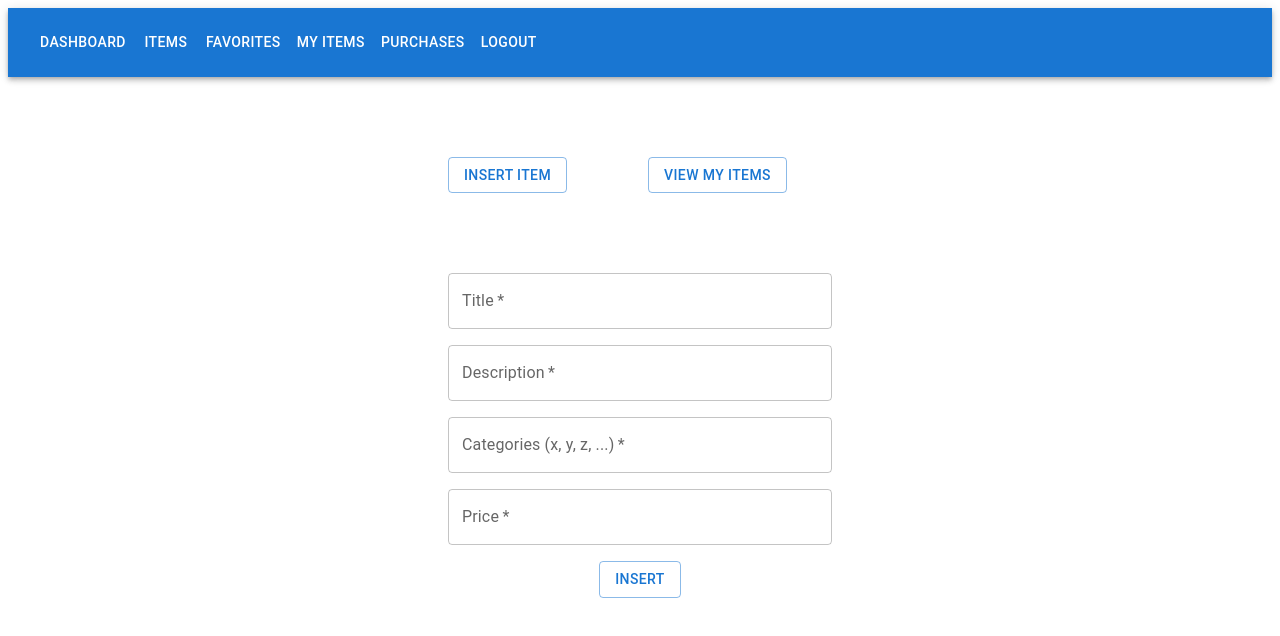
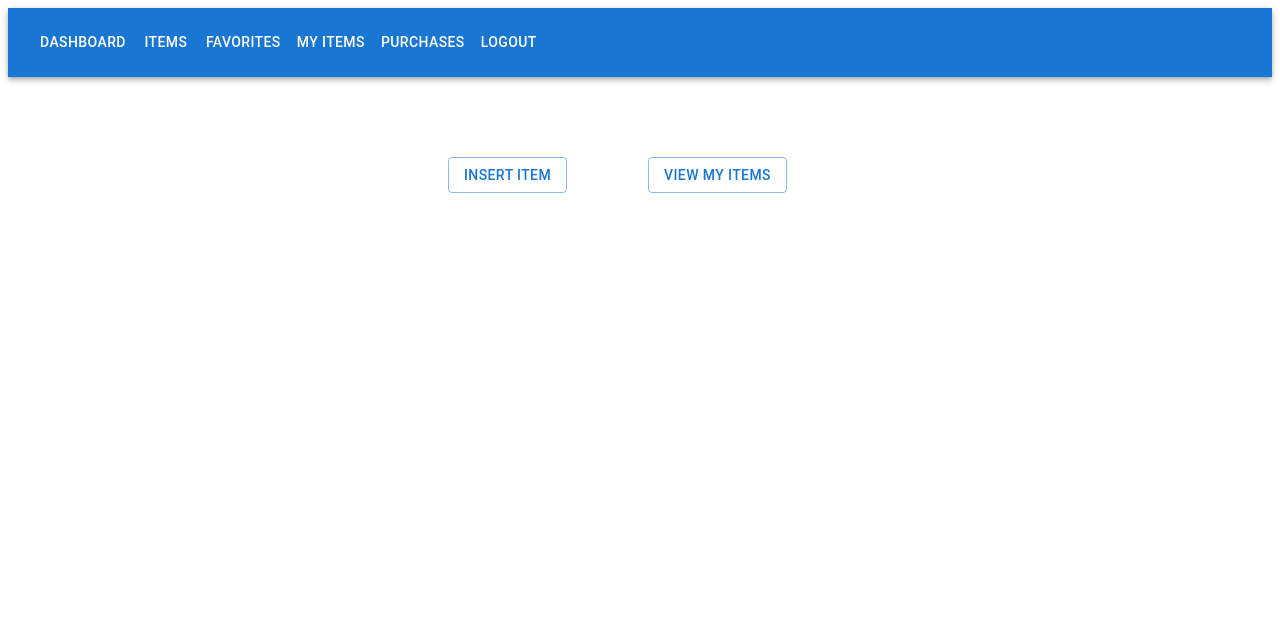
Before and after one commit to matfitchell/dubiousdatabase, a Next.js app in the folder comp440-app/: page /dashboard/myitems in a window 1280 px wide. Shown: the top 636 px of the page. Built offline with nearby package versions, Linux system fonts and the light colour scheme; sample sign-in values are in the browser's storage.

Commit message:
Hide insert form until button clicked.

```diff
--- a/comp440-app/src/app/dashboard/myitems/page.js
+++ b/comp440-app/src/app/dashboard/myitems/page.js
@@ -27,7 +27,7 @@ const MyItems = () => {
                     <Button variant="outlined" onClick={getMyItems}>View My Items</Button>
                 </Grid>
             </Grid>
-            <InsertItemForm />
+            {displayForm ? <InsertItemForm /> : <></>}
         </Stack>
     )
 }
```
